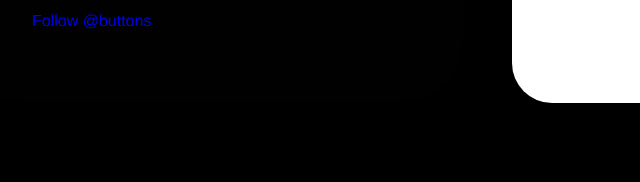
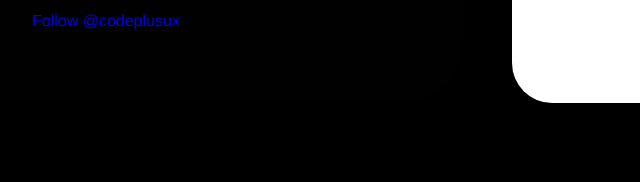
Before and after one commit to codeplusux/jupitest-landing, a plain HTML site: page index.html in a window 1280 px wide. Shown: the part 2733-2915 px from the top of the page, 153-793 px from the left. Drawn offline with Linux system fonts and the light colour scheme.

Commit message:
git button

```diff
--- a/index.html
+++ b/index.html
@@ -393,8 +393,8 @@
           The app will launch on November 24th this year.
         </p>
         <div class="mt2">
-          <!-- Place this tag where you want the button to render. -->
-<a class="github-button" href="https://github.com/buttons" data-color-scheme="no-preference: dark; light: dark; dark: dark;" data-size="large" data-show-count="true" aria-label="Follow @buttons on GitHub">Follow @buttons</a>
+
+<a class="github-button" href="https://github.com/codeplusux" data-color-scheme="no-preference: dark; light: dark; dark: dark;" data-size="large" data-show-count="true" aria-label="Follow @codeplusux on GitHub">Follow @codeplusux</a>
         </div>
       </div>
 
```
